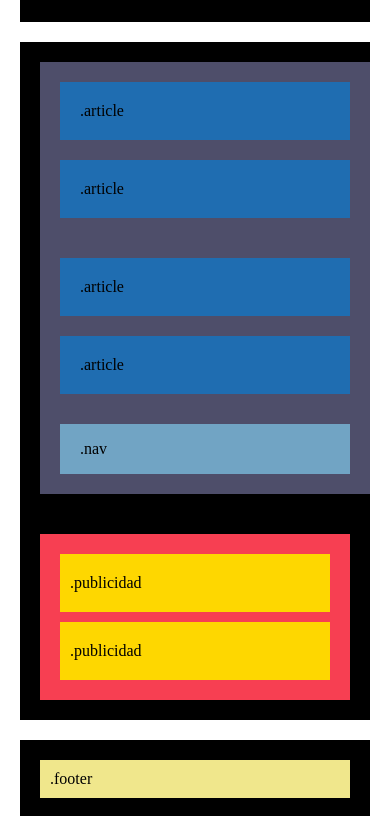
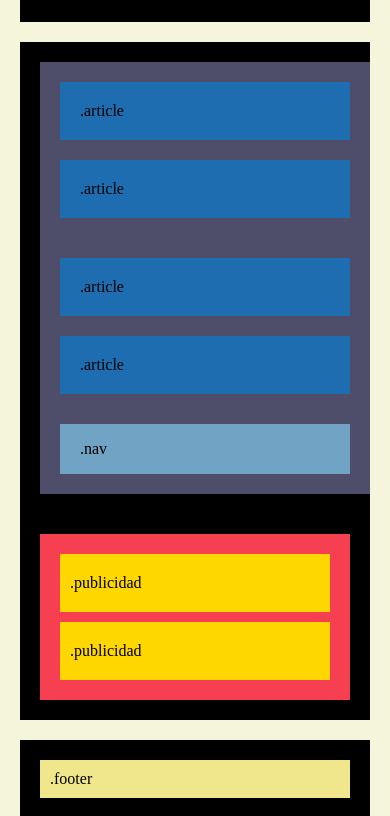
Before and after one commit to meritxell98/S1.1.-HTML-i-CSS-amb-Flex, a plain HTML site: page index/index.html in a window 390 px wide. Shown: the part 235-1051 px from the top of the page. Drawn offline with Linux system fonts and the light colour scheme.

Commit message:
Add files via upload
Exercici 4

```diff
--- a/style/styles.css
+++ b/style/styles.css
@@ -136,6 +136,11 @@ footer p {
 
     /*BODY*/
 
+    body{
+        background-color: yellow;
+    }
+
+
     section {
        display: flex;
        flex-direction: column;
@@ -152,6 +157,10 @@ footer p {
 
 @media only screen and (max-width: 600px) {
 
+    body{
+        background-color: beige;
+    }
+
     .inside-article {
         display: flex;
         flex-direction: column;
```
